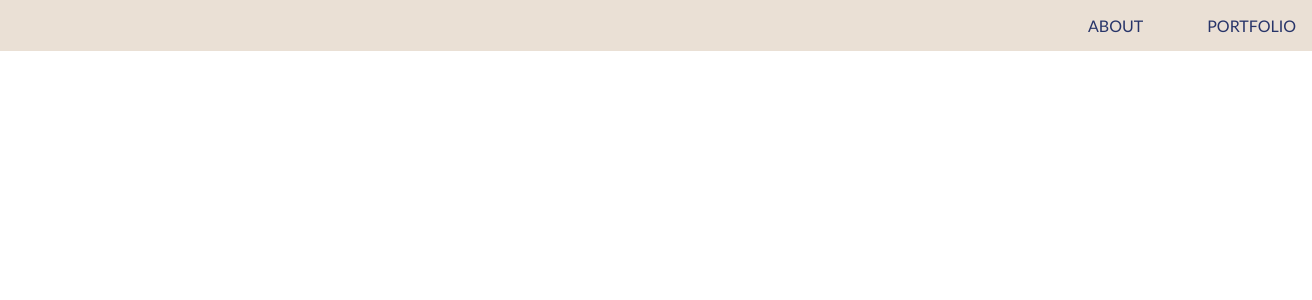
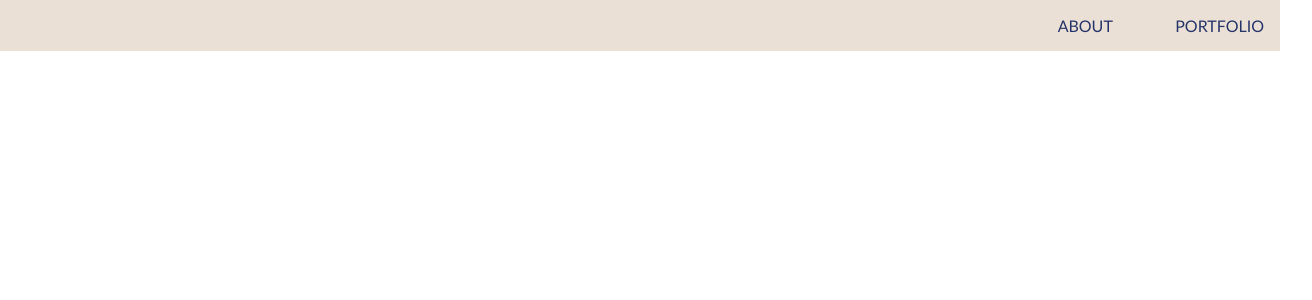
Before and after one commit to aomaits/portfolio-v2, a React (Create React App) app in the folder portfolio/: page / in a window 1280 px wide. Shown: the top 300 px of the page, 1312 px wide, since content can reach past the window. Built offline with nearby package versions, Linux system fonts and the light colour scheme.

Commit message:
Nav bar no longer spills over

```diff
--- a/portfolio/src/components/NavTabs/NavTabs.js
+++ b/portfolio/src/components/NavTabs/NavTabs.js
@@ -5,6 +5,7 @@ import './navTabs.css';
 // We assign them to their own variable names
 function NavTabs({ currentPage, handlePageChange }) {
   return (
+    <div className='nav-container'>
       <nav>
         <ul className="nav nav-tabs">
           <li className="nav-item">
@@ -29,6 +30,7 @@ function NavTabs({ currentPage, handlePageChange }) {
           </li>
         </ul>
       </nav>
+    </div>
   );
 }
 
--- a/portfolio/src/components/NavTabs/navTabs.css
+++ b/portfolio/src/components/NavTabs/navTabs.css
@@ -8,21 +8,27 @@
     justify-content: flex-end;
     gap: 5%;
     font-family:'Gill Sans', 'Gill Sans MT', Calibri, 'Trebuchet MS', sans-serif;
-    min-width: 100%;
 }
 
+/* overwriting link formatting */
 .nav-tabs a:visited {
     color: #273469;
     text-decoration: none;
 }
 
+/* overwriting link formatting */
 .nav-tabs a:link {
     color: #273469;
     text-decoration: none;
 }
 
+/* overwriting link formatting */
 .nav-tabs a:active {
     background-color: #585F75;
+}
+
+.nav-container {
+    width: 100%;  /*to prevent nav bar from spilling over */
 }
 
 .nav-item {
```
Lines whose indentation alone changed are shown as unchanged.
